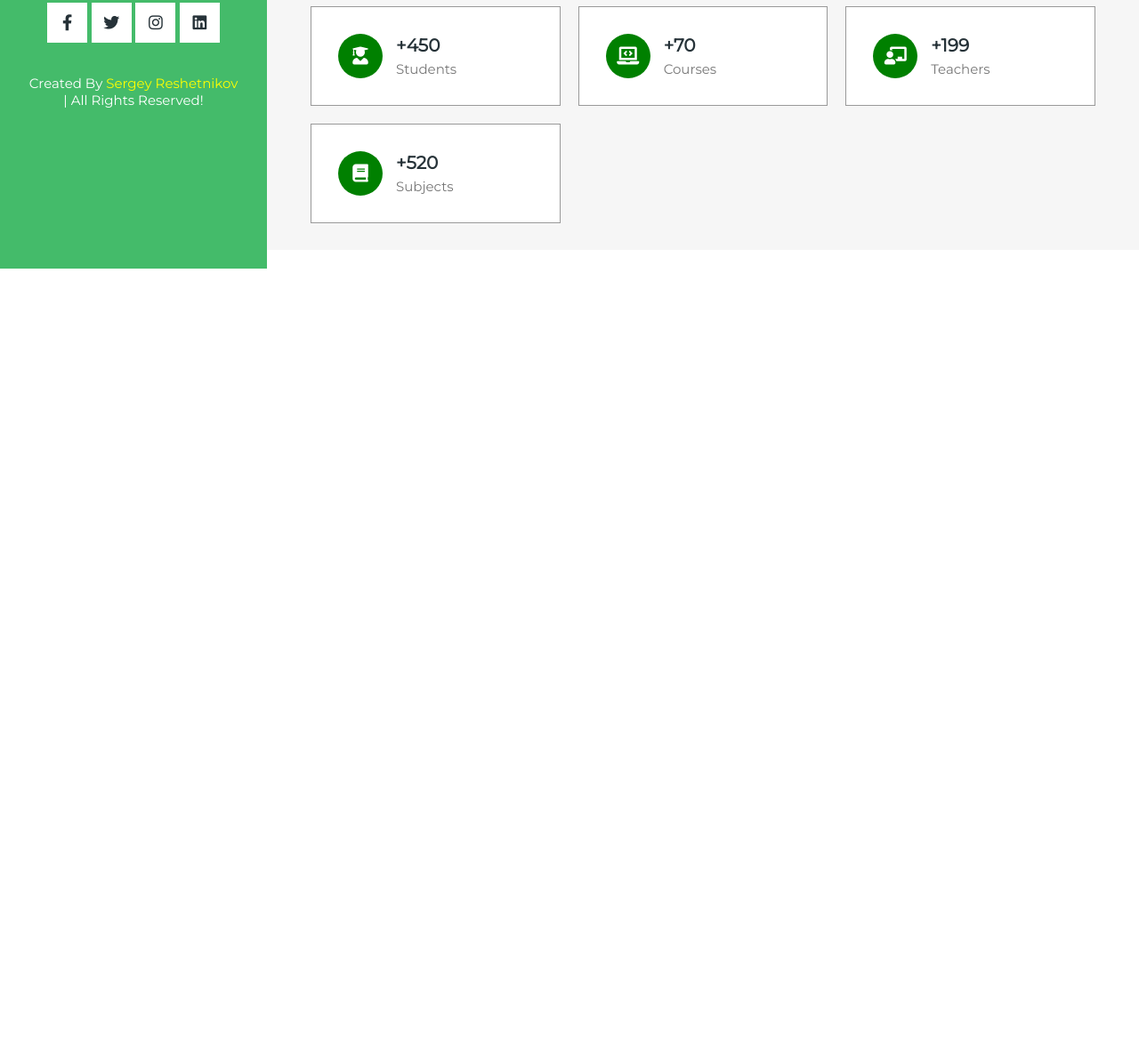
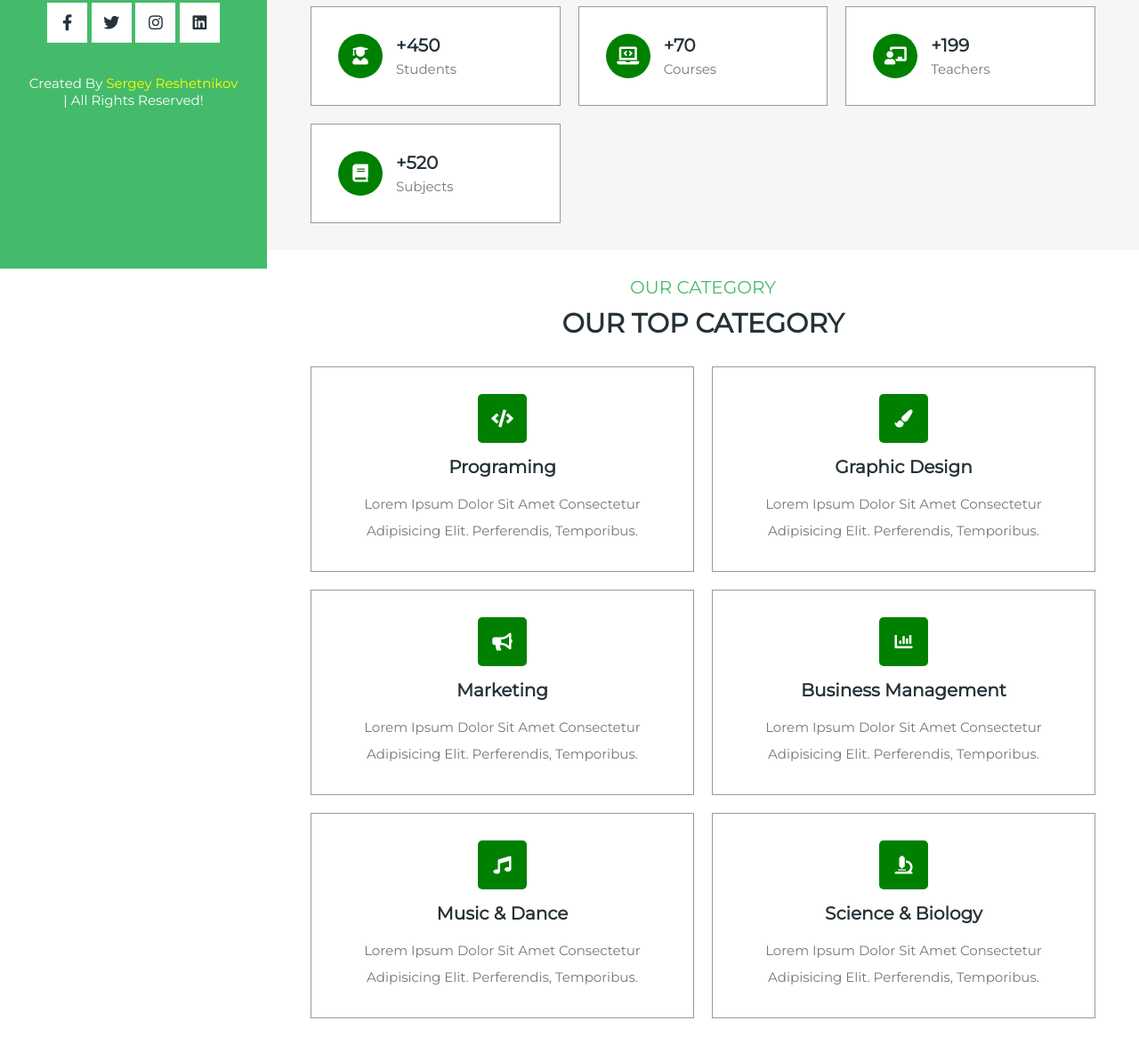
Before and after one commit to Sergey-Reshetnikov/education-website, a website: page index.html in a window 1280 px wide. Shown: the part 498-1673 px from the top of the page at 89% size. Before the commit the page ends 800 px from the top, so only its background shows below. Drawn offline with Linux system fonts and the light colour scheme.

Commit message:
feat: finish section category

```diff
--- a/css/style.scss
+++ b/css/style.scss
@@ -50,6 +50,25 @@ section {
   &:nth-child(even) {
     background: $light-bg;
   }
+}
+
+.heading {
+  text-align: center;
+  margin-bottom: 3rem;
+
+  span {
+    font-size: 2rem;
+    color: $green;
+    text-transform: uppercase;
+  }
+
+  h3 {
+    padding-top: 1rem;
+    font-size: 3rem;
+    color: $black;
+    text-transform: uppercase;
+  }
+
 }
 
 .btn {
@@ -248,7 +267,45 @@ section {
 }
 
 
+.category {
 
+  .box-container {
+    @include grid(30rem);
+
+    .box {
+      text-align: center;
+      padding: 3rem 2rem;
+      border: $border;
+
+      &:hover i{
+        transform: translateY(-1rem);
+      }
+
+      i {
+        height: 5.5rem;
+        width: 5.5rem;
+        line-height: 5.5rem;
+        font-size: 2rem;
+        border-radius: 0.5rem;
+        color: $white;
+        background: green;
+        margin-bottom: 1.5rem;
+      }
+
+      h3 {
+        font-size: 2rem;
+        color: $black;
+      }
+
+      p {
+        font-size: 1.5rem;
+        color: $light-color;
+        line-height: 2;
+        padding-top: 1.5rem;
+      }
+    }
+  }
+}
 
 
 
--- a/index.html
+++ b/index.html
@@ -73,6 +73,44 @@
     </div>
   </div>
 </section>
+<section class="category" id="category">
+  <div class="heading">
+    <span>our category</span>
+    <h3>our top category</h3>
+  </div>
+  <div class="box-container">
+    <div class="box">
+      <i class="fas fa-code"></i>
+      <h3>programing</h3>
+      <p>Lorem ipsum dolor sit amet consectetur adipisicing elit. Perferendis, temporibus.</p>
+    </div>
+    <div class="box">
+      <i class="fas fa-paint-brush"></i>
+      <h3>graphic design</h3>
+      <p>Lorem ipsum dolor sit amet consectetur adipisicing elit. Perferendis, temporibus.</p>
+    </div>
+    <div class="box">
+      <i class="fas fa-bullhorn"></i>
+      <h3>marketing</h3>
+      <p>Lorem ipsum dolor sit amet consectetur adipisicing elit. Perferendis, temporibus.</p>
+    </div>
+    <div class="box">
+      <i class="fas fa-chart-bar"></i>
+      <h3>business management</h3>
+      <p>Lorem ipsum dolor sit amet consectetur adipisicing elit. Perferendis, temporibus.</p>
+    </div>
+    <div class="box">
+      <i class="fas fa-music"></i>
+      <h3>music & dance</h3>
+      <p>Lorem ipsum dolor sit amet consectetur adipisicing elit. Perferendis, temporibus.</p>
+    </div>
+    <div class="box">
+      <i class="fas fa-microscope"></i>
+      <h3>science & biology</h3>
+      <p>Lorem ipsum dolor sit amet consectetur adipisicing elit. Perferendis, temporibus.</p>
+    </div>
+  </div>
+</section>
 
 
 <script src="js/script.js" defer></script>
```
Also changed, not shown: css/style.css.
